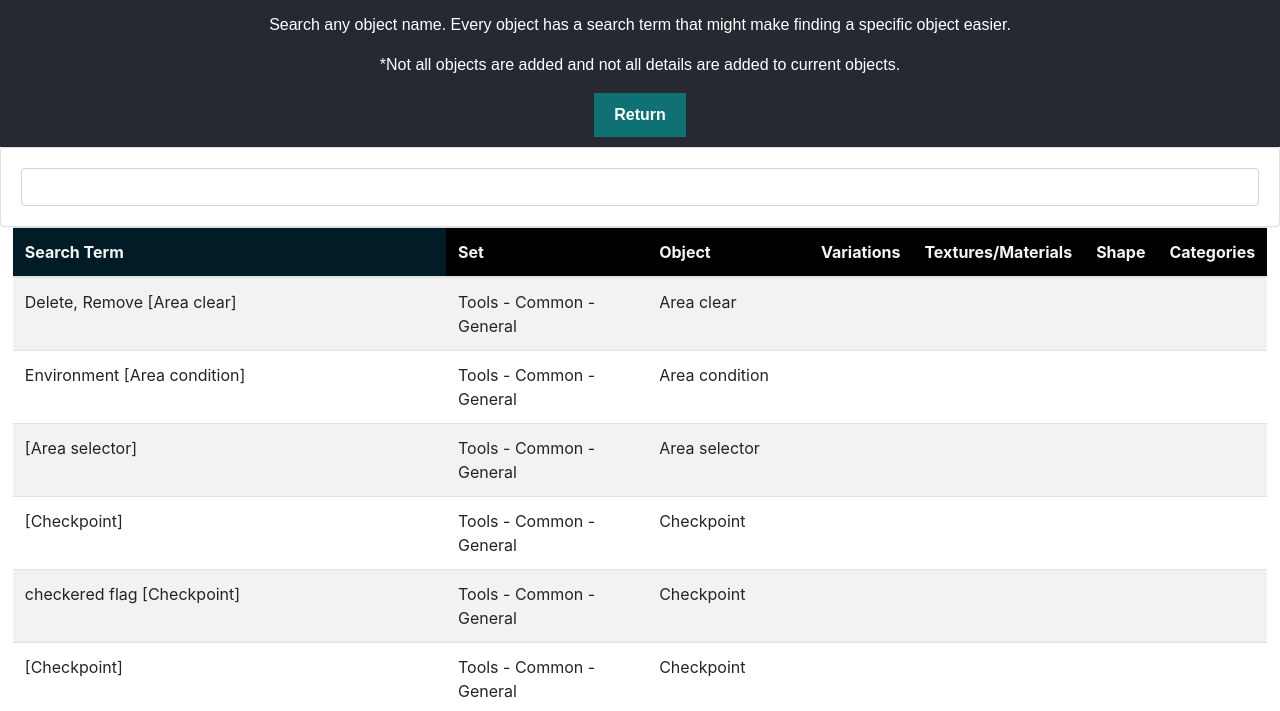
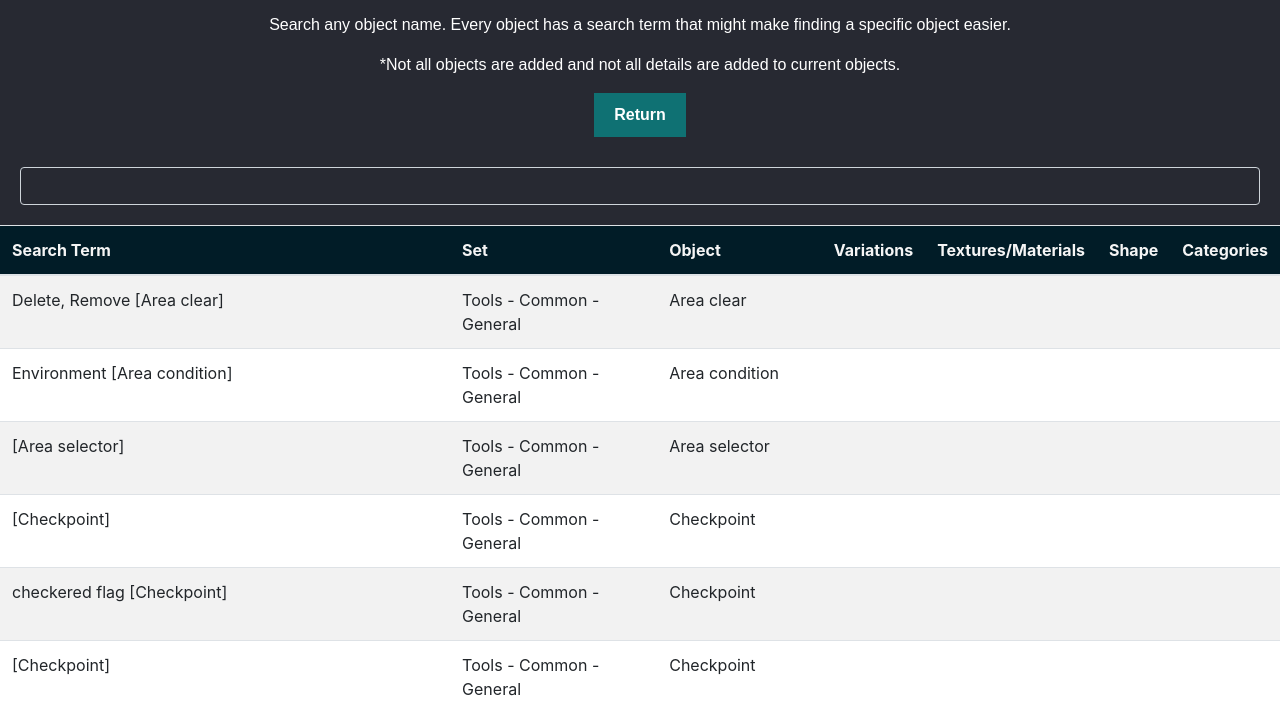
Before and after one commit to Loken147/trials-data, a plain HTML site: page objects.html in a window 1280 px wide. Shown: the part 83-794 px from the top of the page. Drawn offline with nearby package versions, Linux system fonts and the light colour scheme.

Commit message:
Ket Update

```diff
--- a/css/main.css
+++ b/css/main.css
@@ -26,6 +26,11 @@ body {
     display: inline-block;
 }
 
+#search-input {
+    color: white;
+    text-align: center;
+}
+
 #medalButton {
     background-color: #0F7173;
 }
--- a/objects.html
+++ b/objects.html
@@ -42,12 +42,12 @@
         <table class="table table-striped">
             <tr  class="bg-info">
                 <th  class="bg-info" data-colsearchterm="searchterm" data-order="desc">Search Term</th>
-                <th  data-colsearchterm="set" data-order="desc">Set</th>
-                <th  data-colsearchterm="object" data-order="desc">Object</th>
-                <th  data-colsearchterm="variation" data-order="desc">Variations</th>
-                <th  data-colsearchterm="textures" data-order="desc">Textures/Materials</th>
-                <th  data-colsearchterm="shape" data-order="desc">Shape</th>
-                <th  data-colsearchterm="categories" data-order="desc">Categories</th>
+                <th  class="bg-info" data-colsearchterm="set" data-order="desc">Set</th>
+                <th  class="bg-info" data-colsearchterm="object" data-order="desc">Object</th>
+                <th  class="bg-info" data-colsearchterm="variation" data-order="desc">Variations</th>
+                <th  class="bg-info" data-colsearchterm="textures" data-order="desc">Textures/Materials</th>
+                <th  class="bg-info" data-colsearchterm="shape" data-order="desc">Shape</th>
+                <th  class="bg-info" data-colsearchterm="categories" data-order="desc">Categories</th>
             </tr>
             <tbody id="myTable">
 
```
Also changed, not shown: index.html (+0 -2 lines), medals.html (+1 -1 lines), css/bootstrap.min.css.
